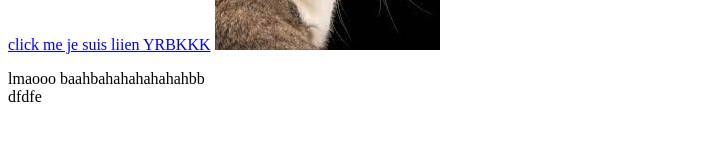
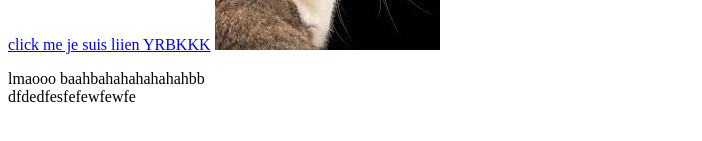
Before and after one commit to jinxeeey/WebHome, a plain HTML site: page First try.html in a window 1280 px wide. Shown: the part 289-430 px from the top of the page, without its empty margins (0-702 px from the left). Drawn offline with Linux system fonts and the light colour scheme.

Commit message:
lassttttttt

```diff
--- a/First try.html
+++ b/First try.html
@@ -8,6 +8,6 @@
         <p>Lmao <i>Yrbk thatssadadsasasaddsaasadqwhdwjdqwqkdwbjkbqwbkqwkbj insane</i></p>
         <a href="https://google.com" target="_blank" title="lets goto chrome">click me je suis liien YRBKKK</a>
         <img src="img/cat.jfif" >
-        <p>lmaooo baahbahahahahahahbb <br> dfdfe</p>
+        <p>lmaooo baahbahahahahahahbb <br> dfdedfesfefewfewfe</p>
     </body>
 </html>
```
